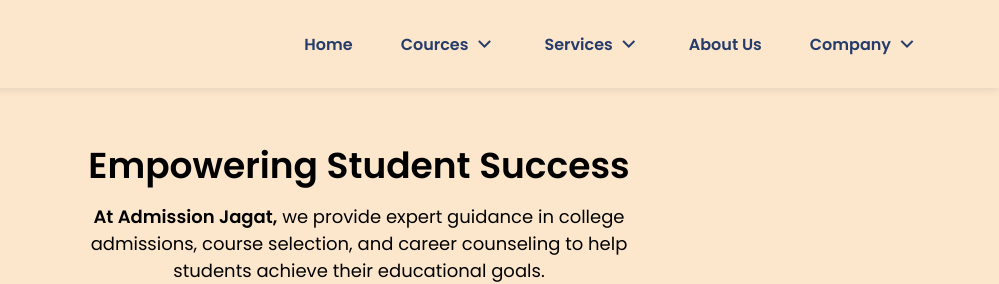
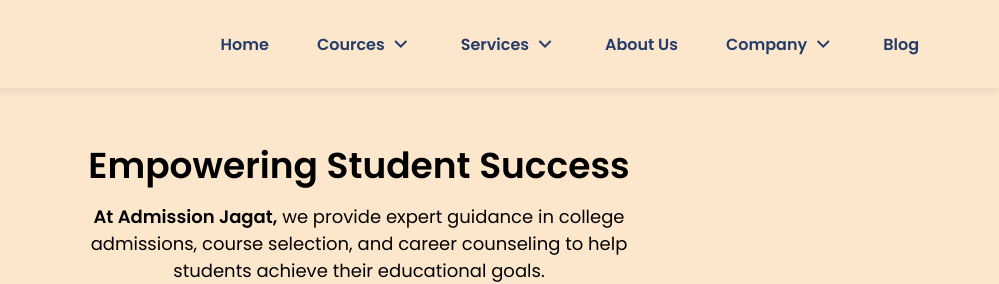
Before and after one commit to shubhankarparia/Admission_jagat_Website, a plain HTML site: page index.html in a window 1280 px wide. Shown: the top 284 px of the page, 281-1280 px from the left. Drawn offline with nearby package versions, Linux system fonts and the light colour scheme.

Commit message:
Update index.html

```diff
--- a/index.html
+++ b/index.html
@@ -479,6 +479,9 @@
                                 </div>
                             </div>
                         </li>
+                        <li>
+                            <a href="#" class="nav__link">Blog</a>
+                        </li>
                     </ul>
                 </div>
             </nav>
```
